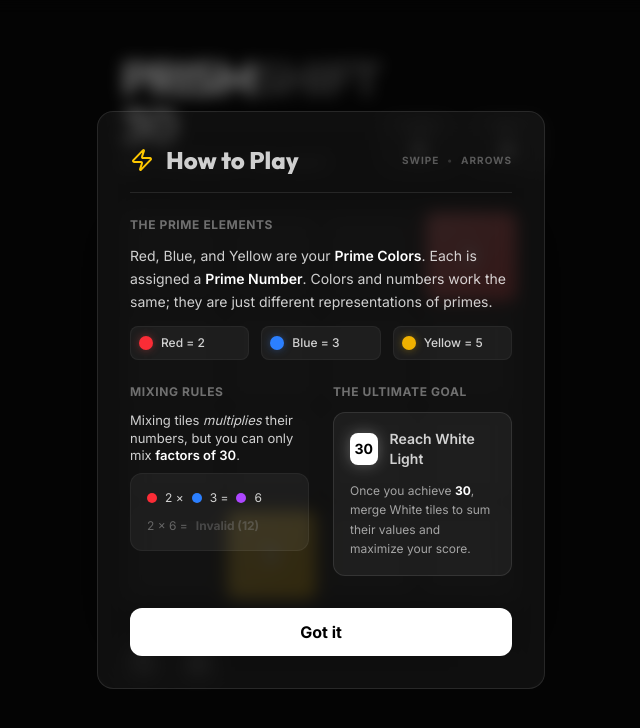
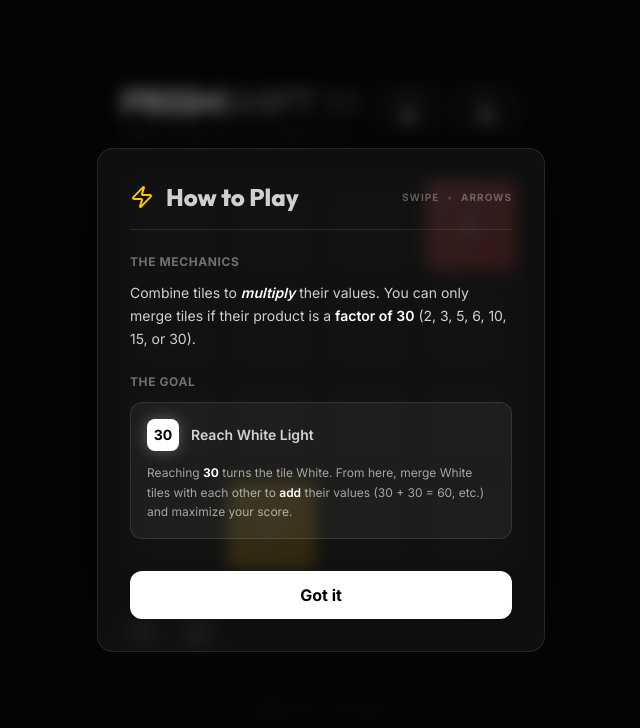
Before and after one commit to kylehase/prism-shift, a React (Vite) app: page / in a window 1280 px wide. Both pictures are taken after a click on the button 517 px from the left and 660 px from the top of the page. Shown: the top 728 px of the page, without its empty margins (319-959 px from the left). Built offline with nearby package versions, Linux system fonts and the light colour scheme.

Commit message:
Refactor App component layout and text updates

```diff
--- a/src/App.tsx
+++ b/src/App.tsx
@@ -204,23 +204,23 @@ const App: React.FC = () => {
   return (
     <div className="min-h-screen flex flex-col items-center justify-center p-4 select-none">
       {/* Header */}
-      <div className="w-full max-w-[400px] flex justify-between items-end mb-8">
-        <div>
-          <h1 className="text-5xl font-extrabold font-display tracking-tighter text-white">
-            PRISM<span className="text-white/40">SHIFT</span> 30
+      <div className="w-full max-w-[400px] flex justify-between items-start mb-8">
+        <div className="flex flex-col">
+          <h1 className="text-4xl font-extrabold font-display tracking-tighter text-white leading-none">
+            PRISM<span className="text-white/40">SHIFT</span><span className="text-white/20 ml-1">30</span>
           </h1>
-          <p className="text-white/50 text-sm font-medium uppercase tracking-widest mt-1">
-            Mix to reach the light
+          <p className="text-white/30 text-[10px] font-bold uppercase tracking-[0.15em] mt-2">
+            Swipe to multiply factors of 30
           </p>
         </div>
         <div className="flex gap-2">
-          <div className="glass-panel px-4 py-2 flex flex-col items-center min-w-[80px]">
-            <span className="text-[10px] uppercase tracking-tighter text-white/40 font-bold">Score</span>
-            <span className="text-xl font-bold font-display">{score}</span>
+          <div className="glass-panel px-3 py-1.5 flex flex-col items-center min-w-[70px]">
+            <span className="text-[9px] uppercase tracking-wider text-white/30 font-bold">Score</span>
+            <span className="text-lg font-bold font-display leading-tight">{score}</span>
           </div>
-          <div className="glass-panel px-4 py-2 flex flex-col items-center min-w-[80px]">
-            <span className="text-[10px] uppercase tracking-tighter text-white/40 font-bold">Best</span>
-            <span className="text-xl font-bold font-display">{bestScore}</span>
+          <div className="glass-panel px-3 py-1.5 flex flex-col items-center min-w-[70px]">
+            <span className="text-[9px] uppercase tracking-wider text-white/30 font-bold">Best</span>
+            <span className="text-lg font-bold font-display leading-tight">{bestScore}</span>
           </div>
         </div>
       </div>
@@ -287,8 +287,8 @@ const App: React.FC = () => {
               animate={{ opacity: 1 }}
               className="absolute inset-0 z-50 bg-black/80 backdrop-blur-md flex flex-col items-center justify-center p-8 text-center"
             >
-              <h2 className="text-4xl font-black font-display mb-2">SPECTRUM FULL</h2>
-              <p className="text-white/60 mb-8">The colors have settled. Your journey ends here.</p>
+              <h2 className="text-4xl font-black font-display mb-2">Game Over</h2>
+              <p className="text-white/60 mb-8">No moves left.</p>
               <button
                 onClick={initGame}
                 className="bg-white text-black px-8 py-3 rounded-full font-bold flex items-center gap-2 hover:scale-105 transition-transform"
@@ -356,49 +356,19 @@ const App: React.FC = () => {
                     <span>Arrows</span>
                   </div>
                 </div>
-
+                <div>
                 <div className="space-y-6">
-                  {/* Prime Colors Section */}
+                  {/* Core Mechanics Section */}
                   <div className="space-y-3">
-                    <p className="text-xs font-bold uppercase text-white/40 tracking-wider">The Prime Elements</p>
+                    <p className="text-xs font-bold uppercase text-white/40 tracking-wider">The Mechanics</p>
                     <p className="text-sm leading-relaxed">
-                      Red, Blue, and Yellow are your <span className="text-white font-semibold">Prime Colors</span>. Each is assigned a <span className="text-white font-semibold">Prime Number</span>.
-                      Colors and numbers work the same; they are just different representations of primes.
+                      Combine tiles to <span className="text-white font-semibold italic">multiply</span> their values. You can only merge tiles if their product is a <span className="text-white font-semibold">factor of 30</span> (2, 3, 5, 6, 10, 15, or 30).
                     </p>
-                    <div className="grid grid-cols-3 gap-3">
-                      <div className="flex items-center gap-2 bg-white/5 rounded-lg p-2 border border-white/5">
-                        <div className="w-3.5 h-3.5 rounded-full bg-red-500 shadow-[0_0_8px_rgba(239,68,68,0.4)]" />
-                        <span className="text-xs font-medium">Red = 2</span>
-                      </div>
-                      <div className="flex items-center gap-2 bg-white/5 rounded-lg p-2 border border-white/5">
-                        <div className="w-3.5 h-3.5 rounded-full bg-blue-500 shadow-[0_0_8px_rgba(59,130,246,0.4)]" />
-                        <span className="text-xs font-medium">Blue = 3</span>
-                      </div>
-                      <div className="flex items-center gap-2 bg-white/5 rounded-lg p-2 border border-white/5">
-                        <div className="w-3.5 h-3.5 rounded-full bg-yellow-500 shadow-[0_0_8px_rgba(234,179,8,0.4)]" />
-                        <span className="text-xs font-medium">Yellow = 5</span>
-                      </div>
-                    </div>
-                  </div>
-
-                  <div className="grid grid-cols-1 md:grid-cols-2 gap-6">
-                    {/* Mixes Section */}
-                    <div className="space-y-3">
-                      <p className="text-xs font-bold uppercase text-white/40 tracking-wider">Mixing Rules</p>
-                      <p className="text-[13px] leading-snug mb-2">Mixing tiles <span className="italic">multiplies</span> their numbers, but you can only mix <span className="text-white font-semibold">factors of 30</span>.</p>
-                      <ul className="text-xs space-y-3 bg-white/5 rounded-xl p-4 border border-white/5">
-                        <li className="flex items-center gap-2">
-                          <div className="w-2.5 h-2.5 rounded-full bg-red-500" /> 2 × <div className="w-2.5 h-2.5 rounded-full bg-blue-500" /> 3 = <div className="w-2.5 h-2.5 rounded-full bg-purple-500" /> 6
-                        </li>
-                        <li className="flex items-center gap-2 opacity-40 grayscale">
-                           2 ×  6 = <span className="text-red-400 font-bold">Invalid (12)</span>
-                        </li>
-                      </ul>
                   </div>
 
                   {/* Goal Section */}
                   <div className="space-y-3">
-                      <p className="text-xs font-bold uppercase text-white/40 tracking-wider">The Ultimate Goal</p>
+                    <p className="text-xs font-bold uppercase text-white/40 tracking-wider">The Goal</p>
                     <div className="bg-white/5 rounded-xl p-4 border border-white/10 space-y-3">
                       <div className="flex items-center gap-3">
                         <div className="w-8 h-8 rounded-lg bg-white flex items-center justify-center shadow-[0_0_15px_rgba(255,255,255,0.3)]">
@@ -407,7 +377,7 @@ const App: React.FC = () => {
                         <p className="text-sm font-semibold">Reach White Light</p>
                       </div>
                       <p className="text-xs text-white/60 leading-relaxed">
-                          Once you achieve <span className="text-white font-bold">30</span>, merge White tiles to sum their values and maximize your score.
+                        Reaching <span className="text-white font-bold">30</span> turns the tile White. From here, merge White tiles with each other to <span className="text-white font-semibold">add</span> their values (30 + 30 = 60, etc.) and maximize your score.
                       </p>
                     </div>
                   </div>
@@ -428,7 +398,7 @@ const App: React.FC = () => {
 
       {/* Footer */}
       <div className="mt-12 text-white/20 text-[10px] uppercase tracking-[0.2em] font-bold">
-        A Kinetic Color Experiment
+        Made by AI Studio
       </div>
     </div>
   );
```
Lines whose indentation alone changed are shown as unchanged.
